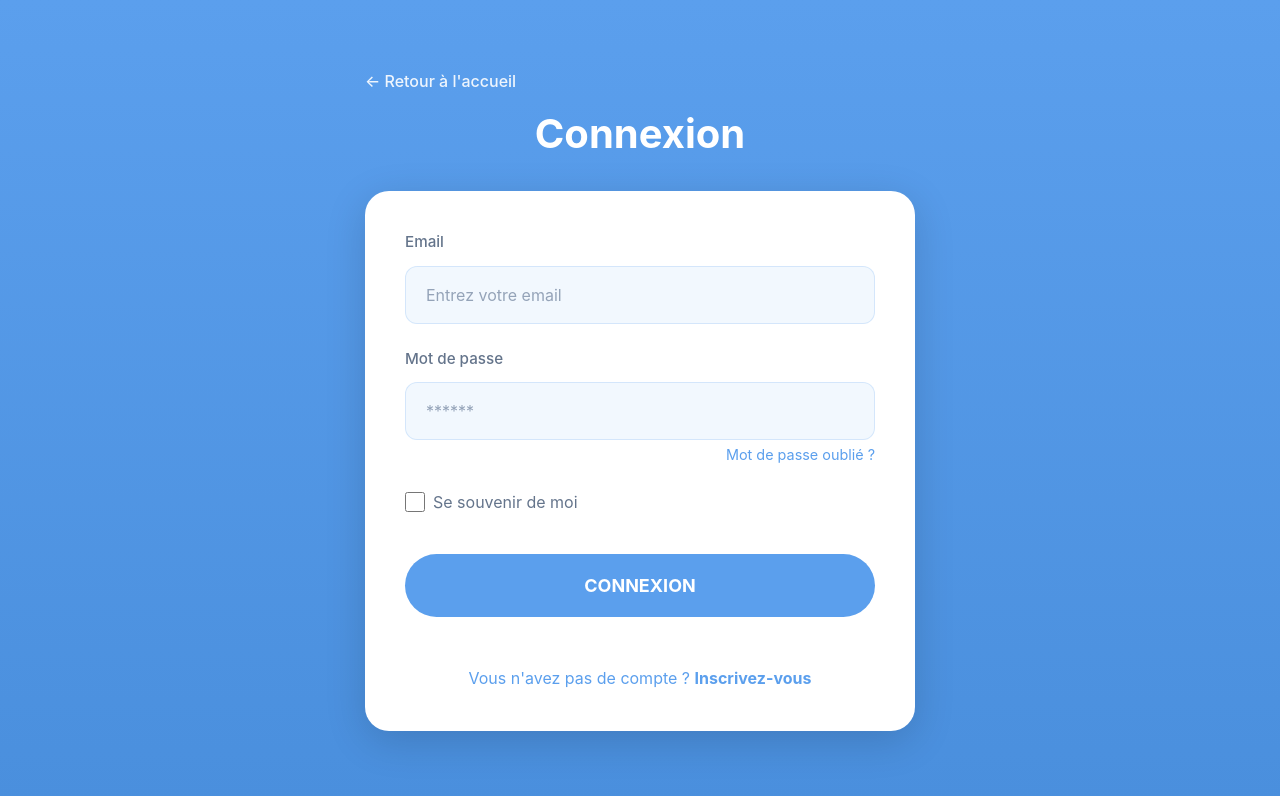
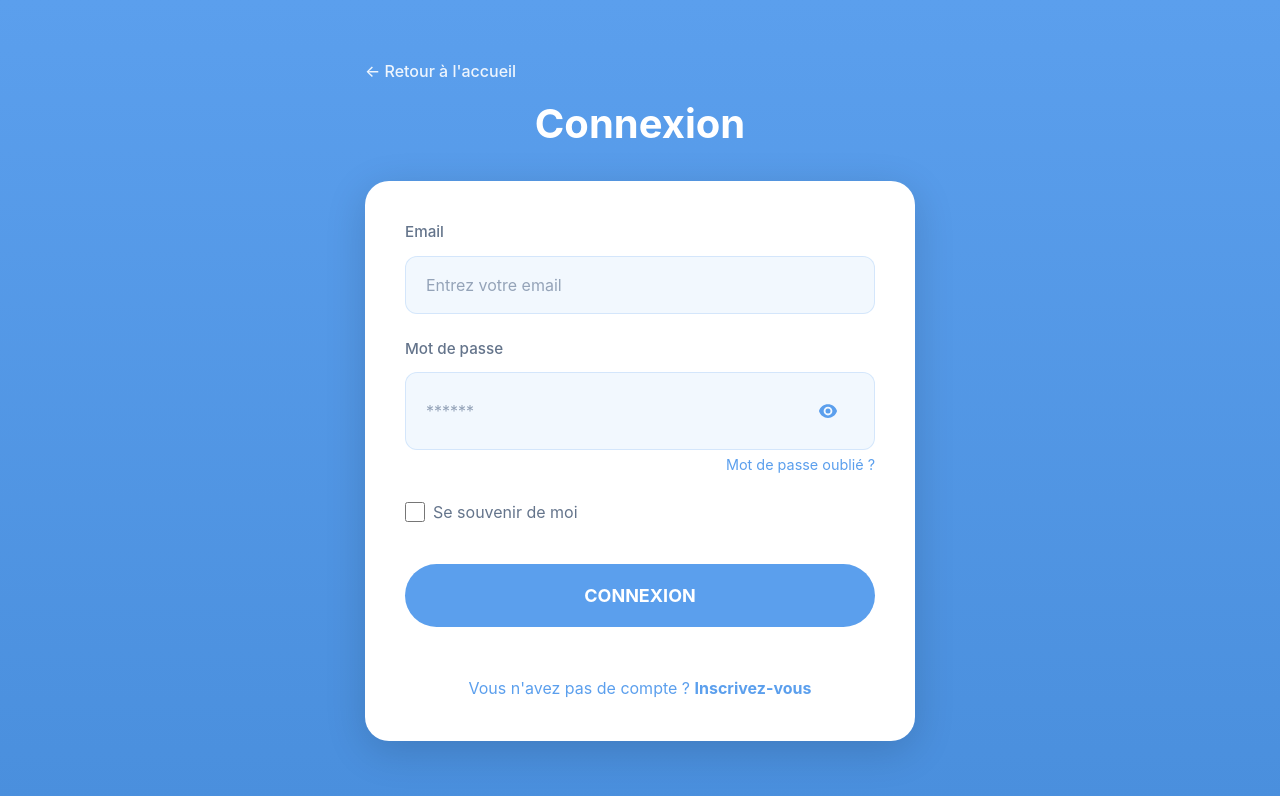
Before and after one commit to clepix21/Fumotion, a React (Create React App) app in the folder app/frontend/: page /login in a window 1280 px wide. Shown: the top 796 px of the page. Built offline with nearby package versions, Linux system fonts and the light colour scheme; no server answers.

Commit message:
feat: Ajouter un bouton pour afficher/masquer le mot de passe sur la page de connexion

```diff
--- a/app/frontend/src/pages/auth/LoginPage.js
+++ b/app/frontend/src/pages/auth/LoginPage.js
@@ -12,6 +12,7 @@ export default function LoginPage() {
   const navigate = useNavigate()
   const { login } = useAuth()
   const [formData, setFormData] = useState({ email: "", password: "" })
+  const [showPassword, setShowPassword] = useState(false)
   const [loading, setLoading] = useState(false)
   const [error, setError] = useState("")
 
@@ -102,7 +103,7 @@ export default function LoginPage() {
               <label className="form-label-modern">Mot de passe</label>
               <div className="input-wrapper-modern">
                 <input
-                  type="password"
+                  type={showPassword ? "text" : "password"}
                   name="password"
                   value={formData.password}
                   onChange={handleChange}
@@ -111,6 +112,30 @@ export default function LoginPage() {
                   required
                   disabled={loading}
                 />
+                <button
+                  type="button"
+                  style={{
+                    background: "none",
+                    border: "none",
+                    cursor: "pointer",
+                    color: "#5B9FED",
+                    display: "flex",
+                    alignItems: "center",
+                    justifyContent: "center",
+                    padding: "0 8px 0 0"
+                  }}
+                  onMouseDown={() => setShowPassword(true)}
+                  onMouseUp={() => setShowPassword(false)}
+                  onMouseLeave={() => setShowPassword(false)}
+                  onTouchStart={() => setShowPassword(true)}
+                  onTouchEnd={() => setShowPassword(false)}
+                  title="Maintenir pour afficher le mot de passe"
+                >
+                  <svg xmlns="http://www.w3.org/2000/svg" viewBox="0 0 24 24" fill="currentColor" style={{ width: '20px', height: '20px' }}>
+                    <path d="M12 15a3 3 0 100-6 3 3 0 000 6z" />
+                    <path fillRule="evenodd" d="M1.323 11.447C2.811 6.976 7.028 3.75 12.001 3.75c4.97 0 9.185 3.223 10.675 7.69.12.362.12.752 0 1.113-1.487 4.471-5.705 7.697-10.677 7.697-4.97 0-9.186-3.223-10.675-7.69a1.766 1.766 0 010-1.113zM17.25 12a5.25 5.25 0 11-10.5 0 5.25 5.25 0 0110.5 0z" clipRule="evenodd" />
+                  </svg>
+                </button>
               </div>
               <Link to="/forgot-password" className="forgot-link-modern">
                 Mot de passe oublié ?
```
